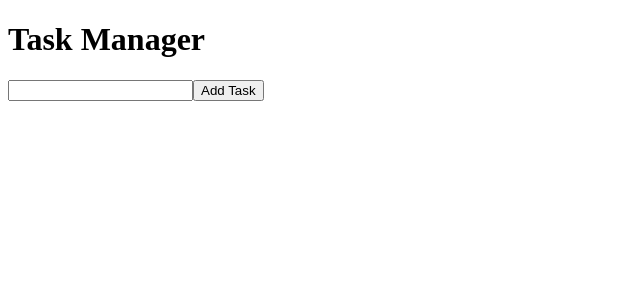
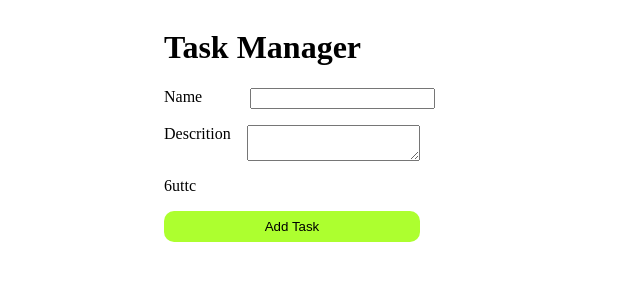
Before and after one commit to DhanushNehru/task-manager, a React (Create React App) app: page / in a window 1280 px wide. Shown: the top 300 px of the page, without its empty margins (0-640 px from the left). Built offline with nearby package versions, Linux system fonts and the light colour scheme.

Commit message:
task description

```diff
--- a/src/App.js
+++ b/src/App.js
@@ -1,12 +1,15 @@
-import React from 'react';
-import AddTask from './components/AddTask';
-import TaskList from './components/TaskList';
+import React from "react";
+import AddTask from "./components/AddTask";
+import TaskList from "./components/TaskList";
 
 const App = () => {
   return (
-    <div>
-      <h1>Task Manager</h1>
-      <AddTask />
+    <div style={{ display: "flex", justifyContent: "space-around" }}>
+      <div>
+        <h1>Task Manager</h1>
+        <AddTask />
+      </div>
+
       <TaskList />
     </div>
   );
--- a/src/components/AddTask.js
+++ b/src/components/AddTask.js
@@ -1,26 +1,68 @@
-import React, { useState } from 'react';
-import { useDispatch } from 'react-redux';
-import { addTask } from '../redux/actions';
+import React, { useState } from "react";
+import { useDispatch } from "react-redux";
+import { addTask } from "../redux/actions";
+
+const initTask = {
+  name: "",
+  description: "",
+};
 
 const AddTask = () => {
-  const [task, setTask] = useState('');
+  const [task, setTask] = useState(initTask);
   const dispatch = useDispatch();
 
   const handleAddTask = () => {
-    if (task.trim()) {
-      dispatch(addTask({ id: Date.now(), name: task }));
-      setTask('');
+    if (task.name.trim()) {
+      dispatch(
+        addTask({
+          id: Date.now(),
+          name: task.name,
+          description: task.description,
+        })
+      );
+      setTask(initTask);
     }
   };
 
   return (
-    <div>
-      <input
-        type="text"
-        value={task}
-        onChange={(e) => setTask(e.target.value)}
-      />
-      <button onClick={handleAddTask}>Add Task</button>
+    <div
+      style={{
+        display: "flex",
+        flexDirection: "column",
+        gap: "1rem",
+        width: "20vw",
+      }}
+    >
+      <div style={{ display: "flex", gap: "3rem" }}>
+        <label for="name">Name</label>
+        <input
+          style={{ width: "14rem" }}
+          id="name"
+          type="text"
+          value={task.name}
+          onChange={(e) => setTask({ ...task, name: e.target.value })}
+        />
+      </div>
+      <div style={{ display: "flex", gap: "1rem" }}>
+        <label>Descrition</label>
+        <textarea
+          value={task.description}
+          style={{ width: "14rem" }}
+          onChange={(e) => setTask({ ...task, description: e.target.value })}
+        ></textarea>
+      </div>
+      6uttc
+      <button
+        style={{
+          padding: ".5rem 0",
+          border: "none",
+          borderRadius: "10px",
+          backgroundColor: "greenyellow",
+        }}
+        onClick={handleAddTask}
+      >
+        Add Task
+      </button>
     </div>
   );
 };
--- a/src/components/Task.js
+++ b/src/components/Task.js
@@ -6,6 +6,8 @@ import removeIcn from "../Images/remove.png";
 
 const Task = ({ task }) => {
   const [isDisabled, setIsDisabled] = useState(true);
+  const [isExpend, setIsExpend] = useState(false);
+
   const dispatch = useDispatch();
 
   const handleRemoveTask = () => {
@@ -25,16 +27,54 @@ const Task = ({ task }) => {
     e.keyCode === 13 && setIsDisabled(true);
   };
 
+  const styles = {
+    tskname: {
+      display: "flex",
+      gap: "1rem",
+      marginTop: "1rem",
+    },
+    editImg: {
+      width: "1.2rem",
+    },
+    editBtn: {
+      border: "none",
+      borderRadius: "10px",
+    },
+    input: {
+      border: "none",
+      backgroundColor: "white",
+      fontSize: "25px",
+    },
+    description: {
+      backgroundColor: "#eee",
+      padding: "1rem",
+      borderRadius: "10px",
+      fontFamily: "Ariel",
+      fontSize: "25px",
+      color: "#1c0738",
+      display: isExpend ? "block" : "none",
+    },
+    isexpend: {
+      width: "5rem",
+      fontSize: "30px",
+      cursor: "pointer",
+    },
+  };
+
   return (
-    <div style={{ display: "flex", gap: "1rem", marginTop: "1rem" }}>
+    <>
+      <div style={styles.tskname}>
+        <span style={styles.isexpend} onClick={() => setIsExpend(!isExpend)}>
+          {isExpend ? <span>&#8681;</span> : <span>&#8680;</span>}
+        </span>
         <input
           type="text"
-        style={{ border: "none", backgroundColor: "white" }}
+          style={styles.input}
           disabled={isDisabled}
           defaultValue={task.name}
           onKeyDown={handleEditTask}
         />
-      {/* <span>{task.name}</span> */}
+
         <button onClick={handleOpenInput} style={styles.editBtn}>
           <img src={editIcn} style={styles.editImg} />
         </button>
@@ -42,16 +82,9 @@ const Task = ({ task }) => {
           <img src={removeIcn} style={styles.editImg} />
         </button>
       </div>
+      <p style={styles.description}>{task.description}</p>
+    </>
   );
 };
 
-const styles = {
-  editImg: {
-    width: "1.2rem",
-  },
-  editBtn: {
-    border: "none",
-    borderRadius: "10px",
-  },
-};
 export default Task;
--- a/src/components/TaskList.js
+++ b/src/components/TaskList.js
@@ -6,7 +6,7 @@ const TaskList = () => {
   const tasks = useSelector((state) => state.tasks);
   tasks.map((v) => console.log(v));
   return (
-    <div>
+    <div style={{ marginTop: "4rem", width: "30vw" }}>
       {tasks.map((task) => (
         <Task key={task.id} task={task} />
       ))}
```
Lines whose indentation alone changed are shown as unchanged.
